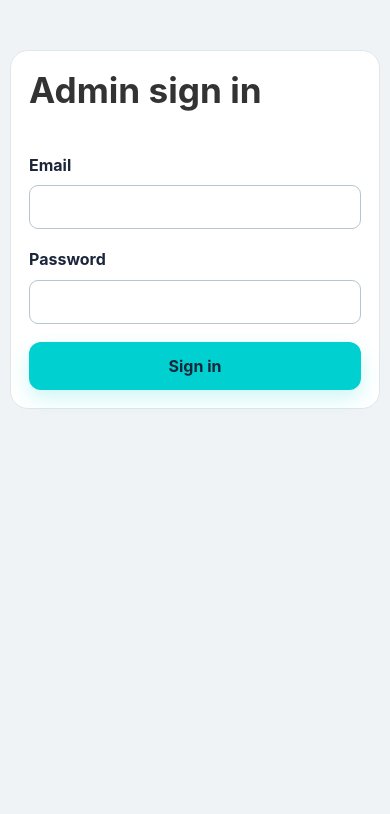
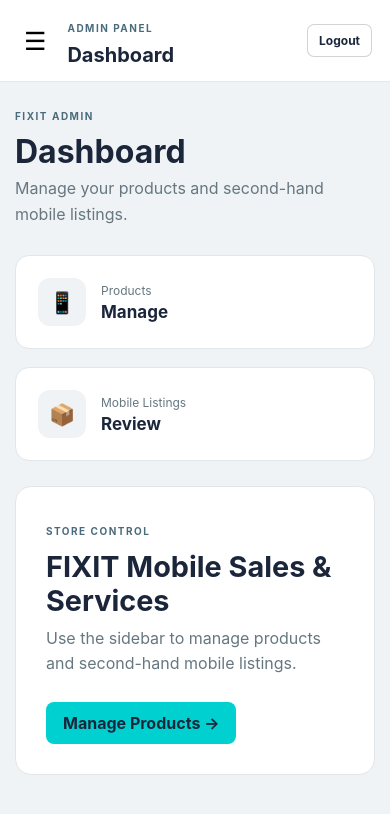
Before and after one commit to FARDEEN2006/FIXIT, a React (Vite) app in the folder frontend/: page /admin in a window 390 px wide. Before the commit this address led to /admin/login. Shown: the top 814 px of the page. Built offline with nearby package versions, Linux system fonts and the light colour scheme; no server answers; sample sign-in values are in the browser's storage.

Commit message:
Fix mobile admin logout and session protection

```diff
--- a/frontend/src/components/admin/AdminHeader.jsx
+++ b/frontend/src/components/admin/AdminHeader.jsx
@@ -1,6 +1,8 @@
 import React from "react";
+import { useNavigate } from "react-router-dom";
 
 const AdminHeader = ({ setSidebarOpen, activeSection }) => {
+  const navigate = useNavigate();
   const titles = {
     dashboard: "Dashboard",
     products: "Products",
@@ -31,6 +33,19 @@
         <span>FIXIT</span>
         <small>THE REPAIR COMPANY</small>
       </div>
+
+      <button
+        className="admin-header-logout"
+        onClick={() => {
+          sessionStorage.removeItem("fixit_admin_token");
+          sessionStorage.removeItem("fixit_admin_user");
+          localStorage.removeItem("fixit_admin_token");
+          localStorage.removeItem("fixit_admin_user");
+          navigate("/admin/login");
+        }}
+      >
+        Logout
+      </button>
     </header>
   );
 };
--- a/frontend/src/components/admin/AdminSidebar.jsx
+++ b/frontend/src/components/admin/AdminSidebar.jsx
@@ -33,6 +33,8 @@
   };
 
   const handleLogout = () => {
+    sessionStorage.removeItem("fixit_admin_token");
+    sessionStorage.removeItem("fixit_admin_user");
     localStorage.removeItem("fixit_admin_token");
     localStorage.removeItem("fixit_admin_user");
 
--- a/frontend/src/components/admin/EnquiryManager.jsx
+++ b/frontend/src/components/admin/EnquiryManager.jsx
@@ -6,7 +6,7 @@
   const [loading, setLoading] = useState(true);
   const [error, setError] = useState("");
 
-  const token = localStorage.getItem("fixit_admin_token");
+  const token = sessionStorage.getItem("fixit_admin_token");
 
   const fetchEnquiries = async () => {
     try {
--- a/frontend/src/components/admin/ListingManager.jsx
+++ b/frontend/src/components/admin/ListingManager.jsx
@@ -8,7 +8,7 @@
   const [selectedListing, setSelectedListing] = useState(null);
   const [detailsLoading, setDetailsLoading] = useState(false);
 
-  const token = localStorage.getItem("fixit_admin_token");
+  const token = sessionStorage.getItem("fixit_admin_token");
 
   const fetchListings = async () => {
     try {
--- a/frontend/src/components/admin/ProductManager.jsx
+++ b/frontend/src/components/admin/ProductManager.jsx
@@ -16,7 +16,7 @@
     image: null,
   });
 
-  const token = localStorage.getItem("fixit_admin_token");
+  const token = sessionStorage.getItem("fixit_admin_token");
 
   const authHeaders = {
     Authorization: `Bearer ${token}`,
--- a/frontend/src/components/admin/ProtectedRoute.jsx
+++ b/frontend/src/components/admin/ProtectedRoute.jsx
@@ -2,7 +2,7 @@
 import { Navigate, Outlet } from "react-router-dom";
 
 const ProtectedRoute = () => {
-  const token = localStorage.getItem("fixit_admin_token");
+  const token = sessionStorage.getItem("fixit_admin_token");
 
   if (!token) {
     return <Navigate to="/admin/login" replace />;
--- a/frontend/src/pages/AdminLogin.jsx
+++ b/frontend/src/pages/AdminLogin.jsx
@@ -1,3 +1,53 @@
 import React, { useState } from "react";
 import { adminLogin } from "../services/api";
-export default function AdminLogin() { const [email,setEmail]=useState(""); const [password,setPassword]=useState(""); const [error,setError]=useState(""); const submit=async e=>{e.preventDefault();setError("");try{const r=await adminLogin(email,password);localStorage.setItem("fixit_admin_token",r.data.token);window.location.assign("/admin");}catch(err){setError(err.message||"Unable to sign in.");}};return <main className="section"><div className="container"><form className="fixit-sell-form" onSubmit={submit}><h1>Admin sign in</h1><label>Email<input required type="email" value={email} onChange={e=>setEmail(e.target.value)}/></label><label>Password<input required type="password" value={password} onChange={e=>setPassword(e.target.value)}/></label>{error&&<p className="fixit-form-error">{error}</p>}<button className="fixit-button fixit-button-primary">Sign in</button></form></div></main>; }
+
+export default function AdminLogin() {
+  const [email, setEmail] = useState("");
+  const [password, setPassword] = useState("");
+  const [error, setError] = useState("");
+
+  const submit = async (event) => {
+    event.preventDefault();
+    setError("");
+
+    try {
+      const response = await adminLogin(email, password);
+      sessionStorage.setItem("fixit_admin_token", response.data.token);
+      window.location.assign("/admin");
+    } catch (err) {
+      setError(err.message || "Unable to sign in.");
+    }
+  };
+
+  return (
+    <main className="section">
+      <div className="container">
+        <form className="fixit-sell-form" onSubmit={submit}>
+          <h1>Admin sign in</h1>
+          <label>
+            Email
+            <input
+              required
+              type="email"
+              value={email}
+              onChange={(event) => setEmail(event.target.value)}
+            />
+          </label>
+          <label>
+            Password
+            <input
+              required
+              type="password"
+              value={password}
+              onChange={(event) => setPassword(event.target.value)}
+            />
+          </label>
+          {error && <p className="fixit-form-error">{error}</p>}
+          <button className="fixit-button fixit-button-primary">
+            Sign in
+          </button>
+        </form>
+      </div>
+    </main>
+  );
+}
--- a/frontend/src/styles/admin.css
+++ b/frontend/src/styles/admin.css
@@ -176,6 +176,18 @@
 .admin-header-brand small {
   font-size: 8px;
   color: #4a6b7c;
+}
+
+.admin-header-logout {
+  display: none;
+  border: 1px solid rgba(27, 38, 59, 0.2);
+  border-radius: 7px;
+  background: #ffffff;
+  color: #1b263b;
+  padding: 8px 11px;
+  font-size: 12px;
+  font-weight: 700;
+  cursor: pointer;
 }
 
 .admin-menu-button {
@@ -516,6 +528,10 @@
     display: none;
   }
 
+  .admin-header-logout {
+    display: block;
+  }
+
   .admin-content {
     padding: 20px 15px;
   }
```
